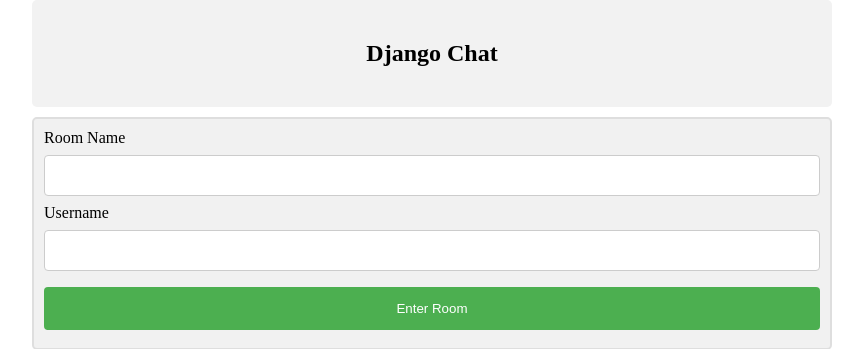
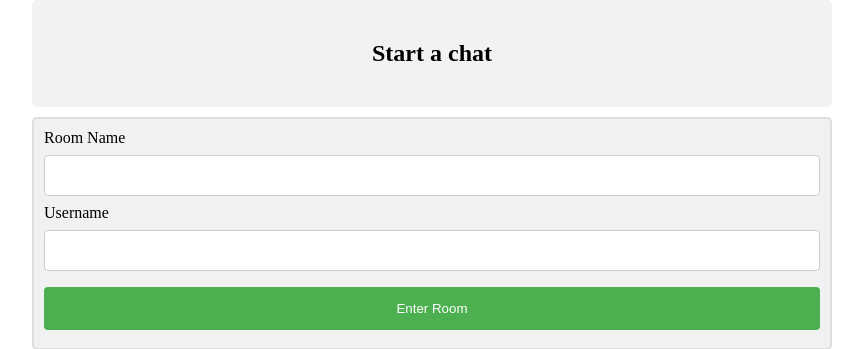
Before and after one commit to Shubham-io/projectone, a Django app: page / in a window 1280 px wide. Shown: the top 349 px of the page, without its empty margins (208-1071 px from the left). Run offline with Django 5.2, Linux system fonts and the light colour scheme.

Commit message:
changing app heading

```diff
--- a/templates/home.html
+++ b/templates/home.html
@@ -56,7 +56,7 @@
 <body>
 
 <div align="center">
-    <h2>Django Chat</h2>
+    <h2>Start a chat</h2>
 </div>
 
 
```
